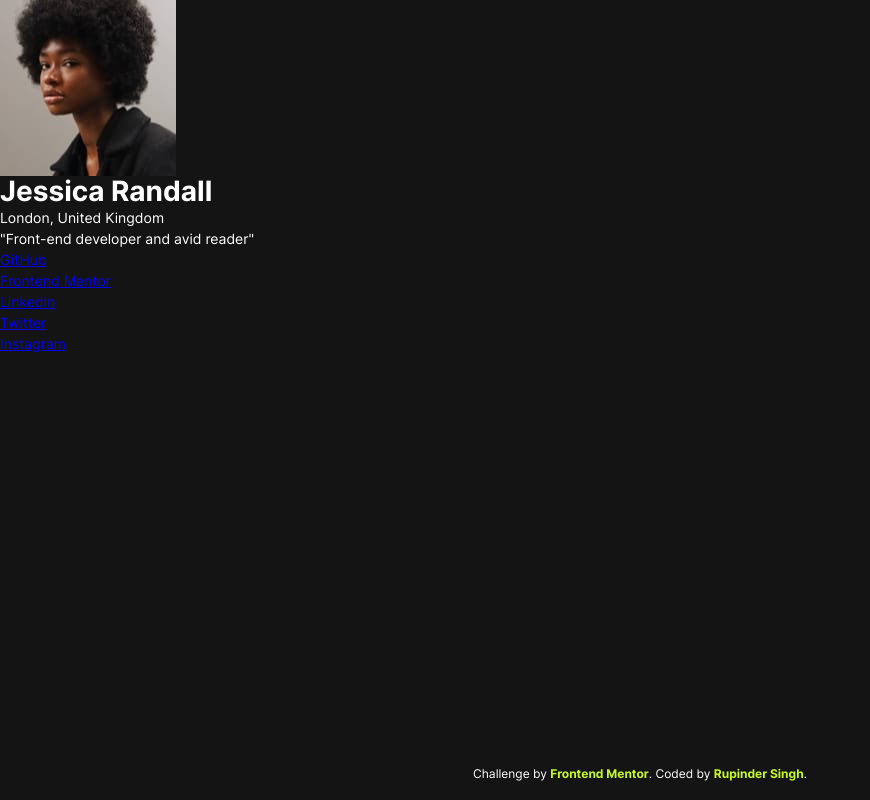
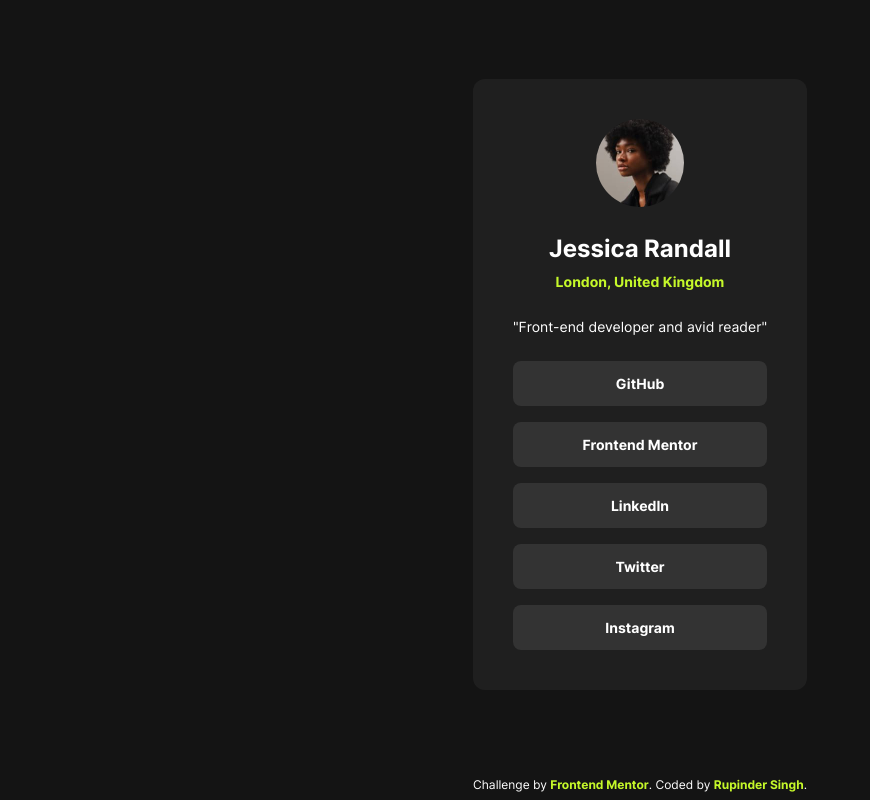
Before and after one commit to Pellia/fm-social-links-profile, a plain HTML site: page index.html in a window 1280 px wide. Shown: the whole page, without its empty margins (0-870 px from the left). Drawn offline with Linux system fonts and the light colour scheme.

Commit message:
feat: finished css declarations

```diff
--- a/index.html
+++ b/index.html
@@ -26,7 +26,7 @@
           <p class="card__person-location">London, United Kingdom</p>
         </div>
         <p class="card__person-info">"Front-end developer and avid reader"</p>
-        <ul class="card__links">
+        <ul class="card__list">
           <li class="card__list-item">
             <a href="#" target="_blank" class="card__list-link">GitHub</a>
           </li>
--- a/styles/style.css
+++ b/styles/style.css
@@ -39,14 +39,79 @@ body {
   font: var(--text-preset-2);
   background-color: var(--color-gray-900);
   color: var(--color-white);
+  letter-spacing: 0;
+  height: 100vh;
+  display: grid;
+  grid-template-rows: 1fr 4vh;
+  place-items: center;
+}
+
+/* Card */
+.card {
+  background-color: var(--color-gray-800);
+  margin: var(--space-300);
+  padding: var(--space-300);
+  border-radius: 12px;
+}
+
+.card__content {
+  display: flex;
+  flex-direction: column;
+  gap: var(--space-300);
+  text-align: center;
+}
+
+.card__avatar {
+  width: 88px;
+  height: 88px;
+  border-radius: 50%;
+  margin: auto;
+}
+
+.card__person-name {
+  font: var(--text-preset-1);
+  margin-bottom: var(--space-50);
+}
+
+.card__person-location {
+  color: var(--color-green);
+  font: var(--text-preset-2-bold);
+}
+
+.card__person-info {
+  font: var(--text-preset-2);
+}
+
+.card__list {
+  display: flex;
+  flex-direction: column;
+  gap: var(--space-200);
+}
+
+.card__list-item {
+  background-color: var(--color-gray-700);
+  border-radius: 8px;
+}
+
+.card__list-link {
+  font: var(--text-preset-2-bold);
+  color: var(--color-white);
+  display: block;
+  width: 100%;
+  padding: var(--space-150);
+  text-decoration: none;
+  cursor: pointer;
+  border-radius: 8px;
+  transition: background-color 0.6s ease-out;
+}
+
+.card__list-link:hover {
+  background-color: var(--color-green);
+  color: var(--color-gray-700);
 }
 
 /* Footer Attribution */
 .attribution {
-  position: fixed;
-  bottom: 1rem;
-  left: 50%;
-  transform: translateX(-50%);
   font-size: 0.75rem;
   text-align: center;
 }
@@ -62,3 +127,11 @@ body {
   opacity: 0.8;
   text-decoration: underline;
 }
+
+/* Media Queries */
+@media only screen and (min-width: 768px) {
+  .card {
+    margin: var(--space-500);
+    padding: var(--space-500);
+  }
+}
```
